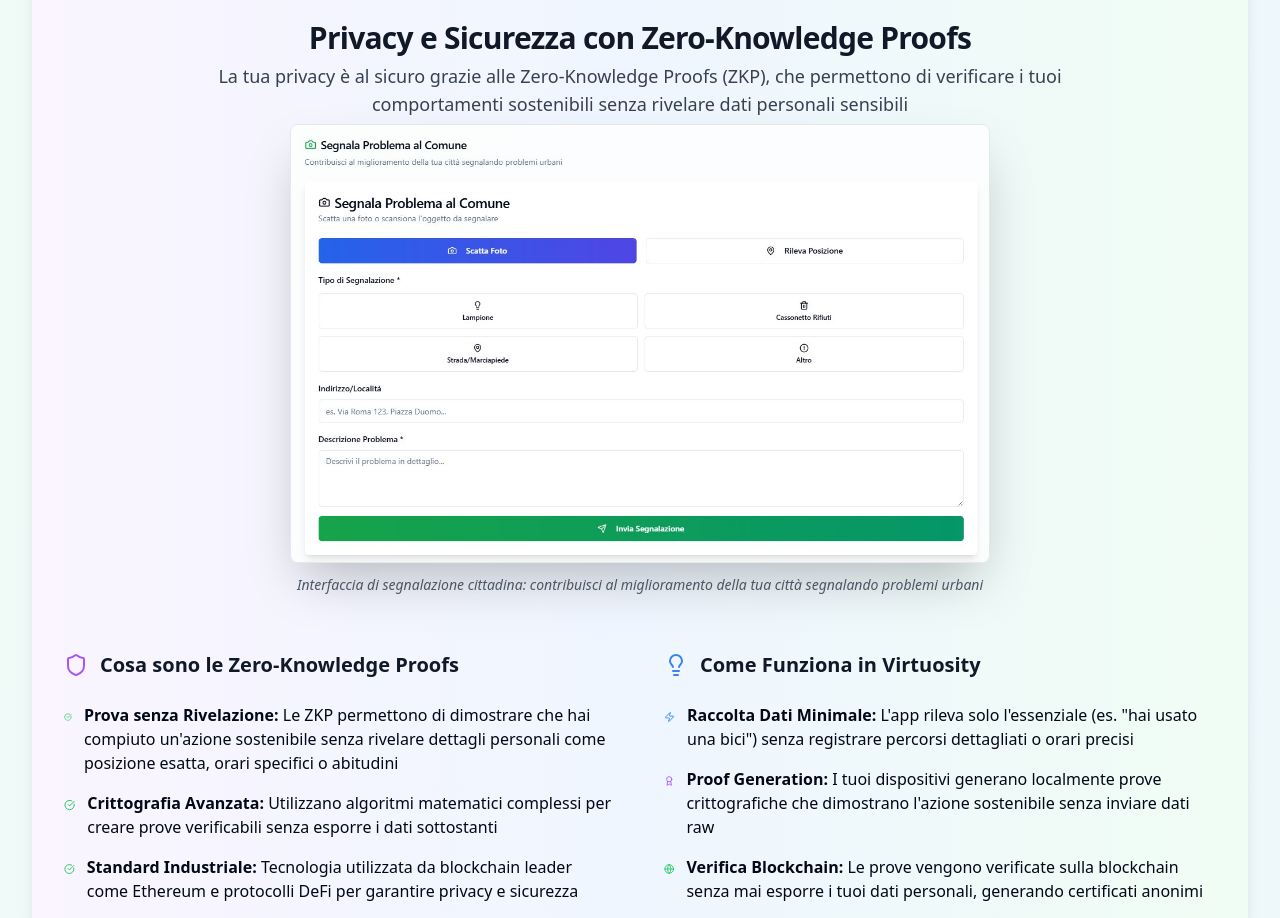
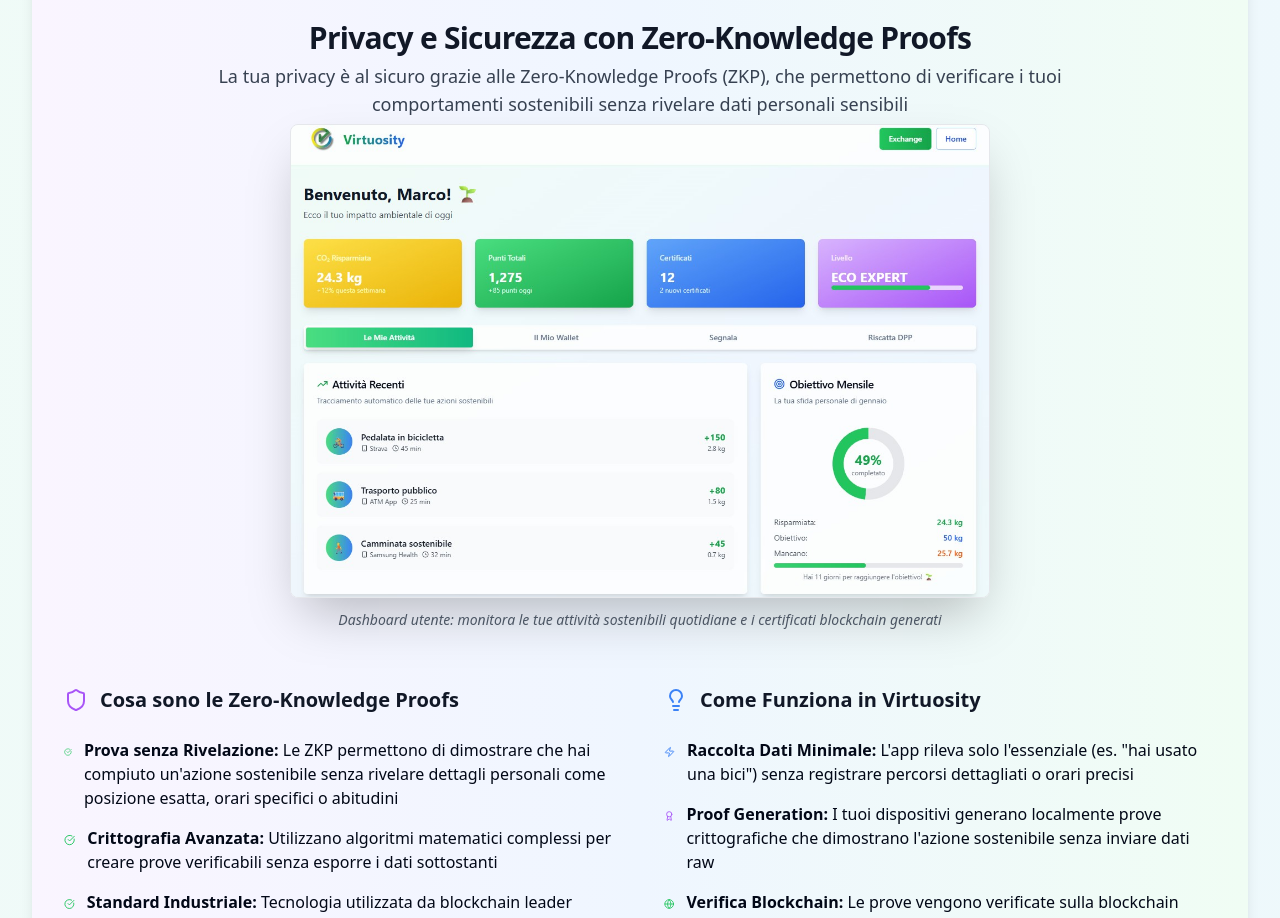
Before and after one commit to Virtuosityapp/ultimaversione, a React (Vite) app: page /about in a window 1280 px wide. Shown: the part 3782-4700 px from the top of the page. Built offline with nearby package versions, Linux system fonts and the light colour scheme.

Commit message:
Replace image in About page

```diff
--- a/src/pages/About.tsx
+++ b/src/pages/About.tsx
@@ -122,12 +122,12 @@ const PrivacySecurityCard = () => <Card className="border-0 shadow-lg bg-gradien
 
       <div className="mt-8 mb-8">
         <img
-          src="/lovable-uploads/1f080e10-6708-4c0d-9a31-f5a28b124922.png"
-          alt="Segnala Problema al Comune - Citizen Reporting Interface"
+          src="/lovable-uploads/56496a06-43af-4808-b63c-de4e8104341d.png"
+          alt="Dashboard Utente Virtuosity - Tracciamento Sostenibilità Personale"
           className="mx-auto rounded-lg shadow-2xl max-w-[80%] sm:max-w-[70%] md:max-w-[60%] h-auto border border-gray-200"
         />
         <p className="text-sm text-gray-600 mt-3 italic">
-          Interfaccia di segnalazione cittadina: contribuisci al miglioramento della tua città segnalando problemi urbani
+          Dashboard utente: monitora le tue attività sostenibili quotidiane e i certificati blockchain generati
         </p>
       </div>
     </CardHeader>
```
Also changed, not shown: public/lovable-uploads/56496a06-43af-4808-b63c-de4e8104341d.png (added).
